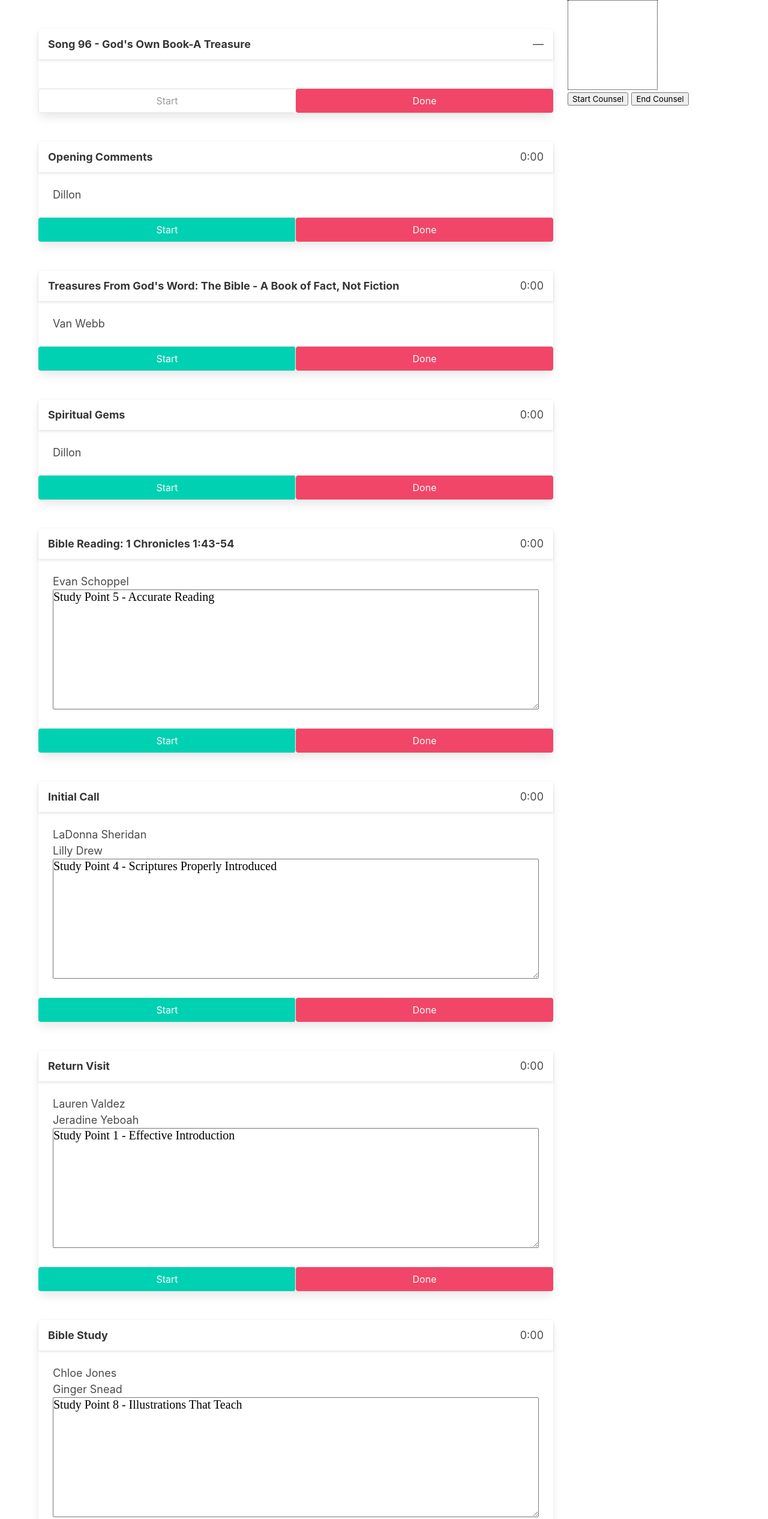
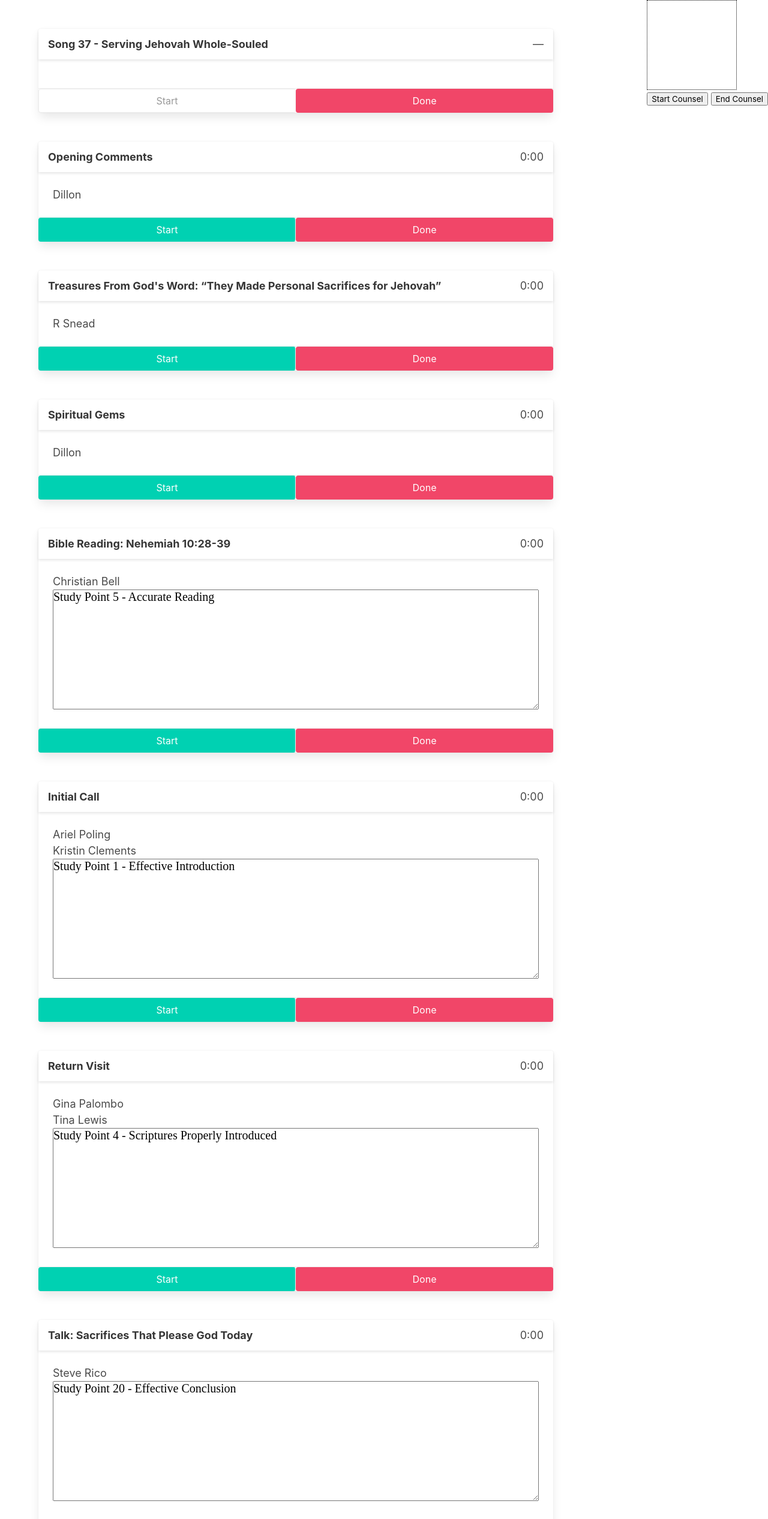
Before and after one commit to dillonchr/clm-trapper-keeper, a plain HTML site: page index.html in a window 1280 px wide. Shown: the top 2533 px of the page at 60% size. Drawn offline with Linux system fonts and the light colour scheme.

Commit message:
tonight tonight

```diff
--- a/assignments.js
+++ b/assignments.js
@@ -1,5 +1,5 @@
 const assignments = [
-	{ song: "96 - God's Own Book-A Treasure" },
+  { song: "37 - Serving Jehovah Whole-Souled" },
   {
     title: "Opening Comments",
     me: 1,
@@ -7,8 +7,8 @@ const assignments = [
     end: "7:06",
   },
   {
-		title: "Treasures From God's Word: The Bible - A Book of Fact, Not Fiction",
-		speaker: "Van Webb",
+    title: "Treasures From God's Word: “They Made Personal Sacrifices for Jehovah”",
+    speaker: "R Snead",
     duration: 10,
     end: "7:16",
   },
@@ -19,42 +19,46 @@ const assignments = [
     end: "7:26",
   },
   {
-		title: "Bible Reading: 1 Chronicles 1:43-54",
-		speaker: "Evan Schoppel",
+    title: "Bible Reading: Nehemiah 10:28-39",
+    speaker: "Christian Bell",
     studyPoint: "5 - Accurate Reading",
     duration: 4,
   },
   {
     title: "Initial Call",
-		speaker: "LaDonna Sheridan",
-		householder: "Lilly Drew",
-		studyPoint: "4 - Scriptures Properly Introduced",
+    speaker: "Ariel Poling",
+    householder: "Kristin Clements",
+    studyPoint: "1 - Effective Introduction",
     duration: 3,
   },
   {
     title: "Return Visit",
-		speaker: "Lauren Valdez",
-		householder: "Jeradine Yeboah",
-		studyPoint: "1 - Effective Introduction",
+    speaker: "Gina Palombo",
+    householder: "Tina Lewis",
+    studyPoint: "4 - Scriptures Properly Introduced",
     duration: 4,
   },
   {
-		title: "Bible Study",
-		speaker: "Chloe Jones",
-		householder: "Ginger Snead",
-		studyPoint: "8 - Illustrations That Teach",
+    title: "Talk: Sacrifices That Please God Today",
+    speaker: "Steve Rico",
+    studyPoint: "20 - Effective Conclusion",
     duration: 5,
   },
-	{ song: "98 - The Scriptures-Inspired of God" },
+  { song: "81 - The Life of a Pioneer" },
   {
-		title: "Strengthen Your Faith in God's Word",
-		speaker: "Steve Snead",
-		duration: 15,
+    title: "What Are Your Goals for the New Service Year?",
+    speaker: "R Snead",
+    duration: 10,
   },
   {
-		title: "Congregation Bible Study: Lesson 34",
+    title: "Special Campaign to Publicize God's Kingdom in September!",
     speaker: "Tom Lewis",
-		reader: "Danny Freeman",
+    duration: 5,
+  },
+  {
+    title: "Congregation Bible Study: Lesson 55",
+    speaker: "Bob Zagrabelny",
+    reader: "Richard Burdyn",
     duration: 30,
   },
   {
@@ -62,8 +66,8 @@ const assignments = [
     me: 1,
     duration: 3,
   },
-	{ song: "89 - Listen, Obey, and Be Blessed" },
+  { song: "92 - A Place Bearing Your Name" },
   { title: "Prayer",
-		speaker: "Steve Snead",
+    speaker: "Bob Zagrabelny",
   }
 ];
--- a/styles.css
+++ b/styles.css
@@ -36,6 +36,11 @@ textarea:active {
 .card.active.alert.warning.danger {
   background: #FAD;
 }
+.clocks {
+  position: fixed;
+  top: 0;
+  right: 0;
+}
 .counsel-clock {
   height: 150px;
   width: 150px;
```
Lines whose indentation alone changed are shown as unchanged.
